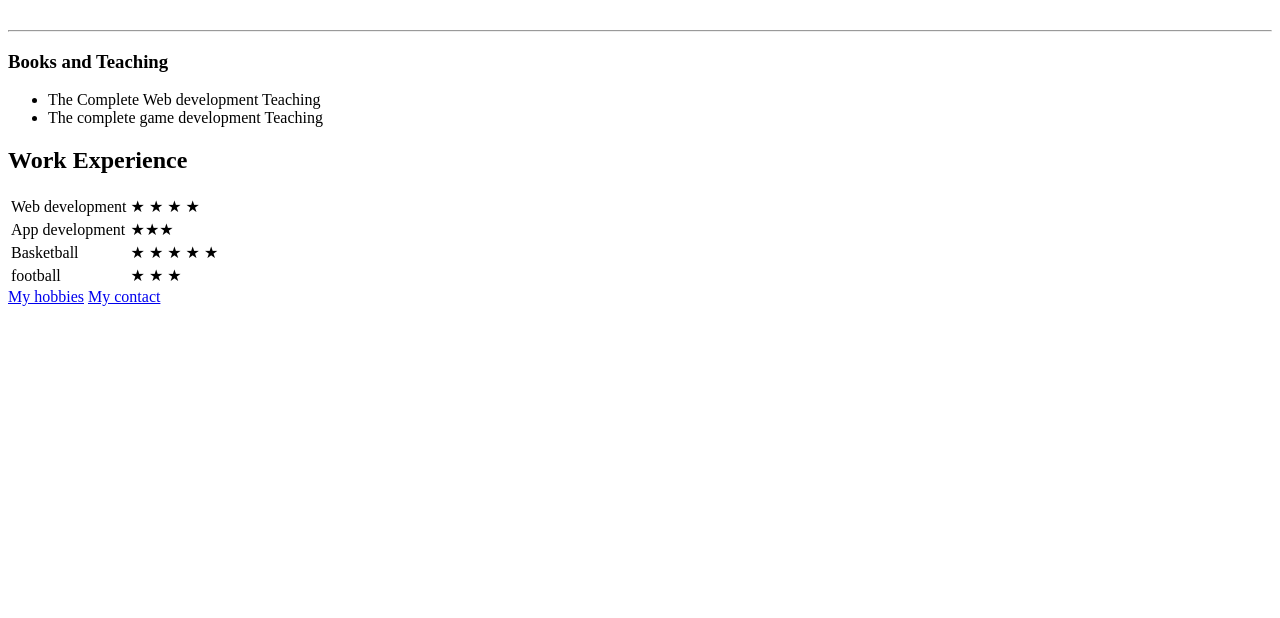
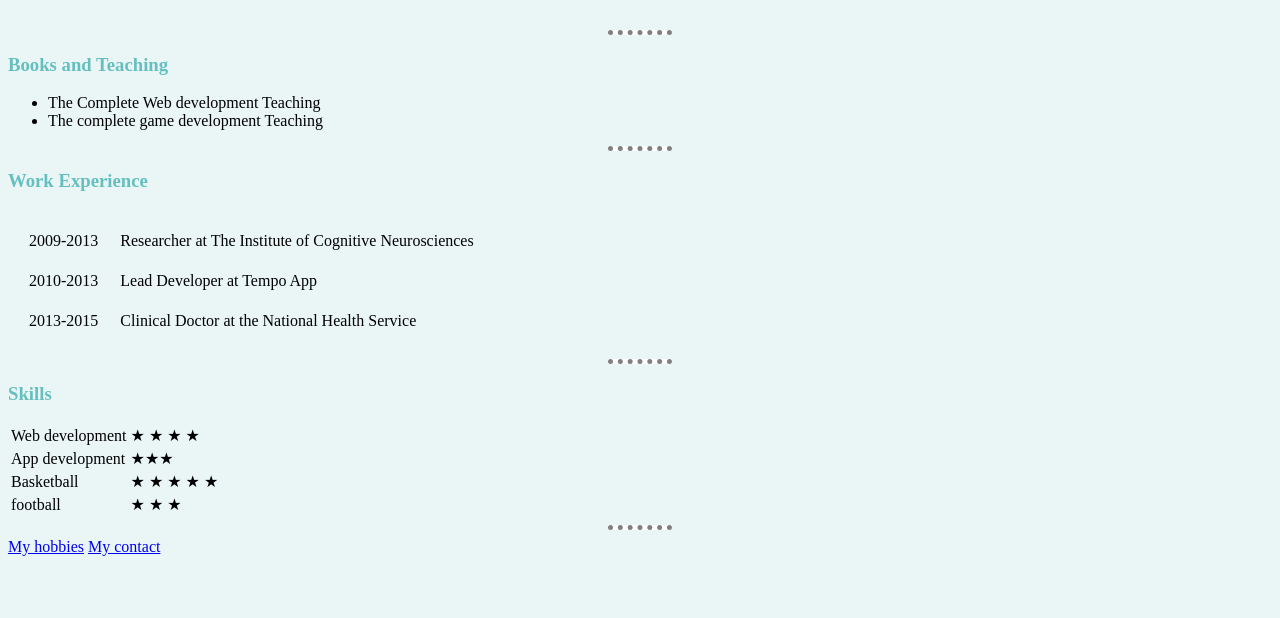
Before and after one commit to Wise1m/Cv, a plain HTML site: page index.html in a window 1280 px wide. Shown: the part 182-800 px from the top of the page. Drawn offline with Linux system fonts and the light colour scheme.

Commit message:
started adding style

```diff
--- a/index.html
+++ b/index.html
@@ -5,6 +5,8 @@
     <meta http-equiv="X-UA-Compatible" content="IE=edge">
     <meta name="viewport" content="width=device-width, initial-scale=1.0">
     <title>Praise Profile</title>
+
+    <link rel="stylesheet" href="styles.css">
 </head>
 <body>
     <table cellspacing = "20">
@@ -13,7 +15,7 @@
                 <img src="images/8-modified.png" alt="Profile-pic" width="200px">
             </td>
             <td>
-                <h2>Praise Aribisala</h2>
+                <h1>Praise Aribisala</h2>
                 <p><i>CTO and Founder of <a href="#">Wise Space</a>.</i></p>
                 <p>I am a Software developer and a Basketballer.</p>
             </td>
@@ -25,8 +27,24 @@
         <li>The Complete Web development Teaching</li>
         <li>The complete game development Teaching</li>
     </ul>
-
-    <h2>Work Experience</h2>
+    <hr>
+    <h3>Work Experience</h3>
+    <table cellspacing="20">
+        <tr>
+            <td>2009-2013</td>
+            <td>Researcher at The Institute of Cognitive Neurosciences</td>
+        </tr>
+        <tr>
+            <td>2010-2013</td>
+            <td>Lead Developer at Tempo App</td>
+        </tr>
+        <tr>
+            <td>2013-2015</td>
+            <td>Clinical Doctor at the National Health Service</td>
+        </tr>
+    </table>
+    <hr>
+    <h3>Skills</h2>
     <table>
         <tr>
             <td>Web development</td>
@@ -48,6 +66,9 @@
             <td>&#9733; &#9733; &#9733;</td>
         </tr>
     </table>
+
+    <hr>
+
     <a href="myhobies.html">My hobbies</a> <a href="mycontact.html">My contact</a>
 </body>
 </html>
--- a/styles.css
+++ b/styles.css
@@ -0,0 +1,16 @@
+body{
+    background-color: #eaf6f6;
+}
+
+hr{
+    background-color: #fff;
+    border-style: dotted none none;
+    height: 0px;
+    border-color: grey;
+    border-width: 5px;
+    width: 5%;
+}
+
+h1, h3{
+    color: #66bfbf;
+}
```
Also changed, not shown: mycontact.html (+1 -0 lines), myhobies.html (+2 -1 lines).
